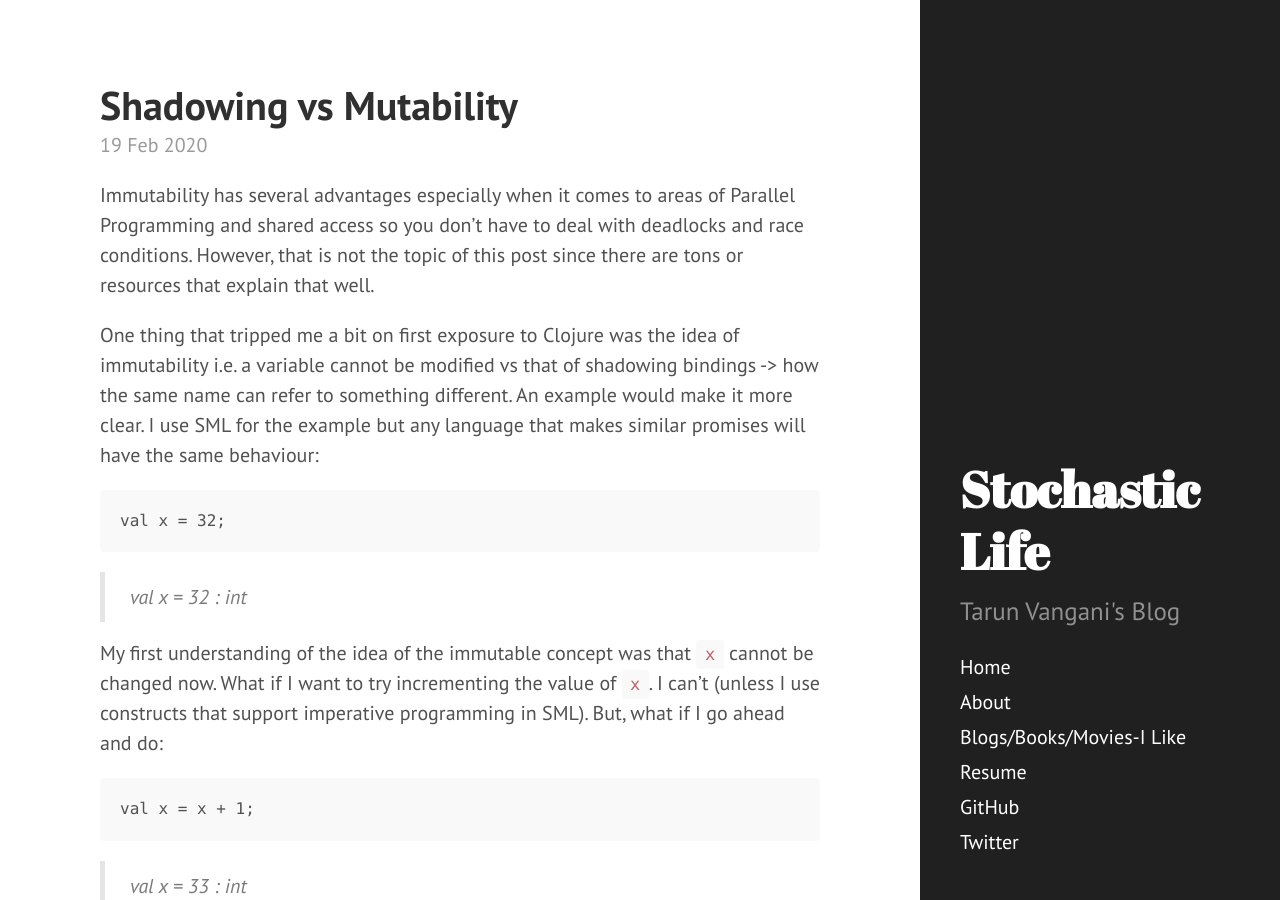
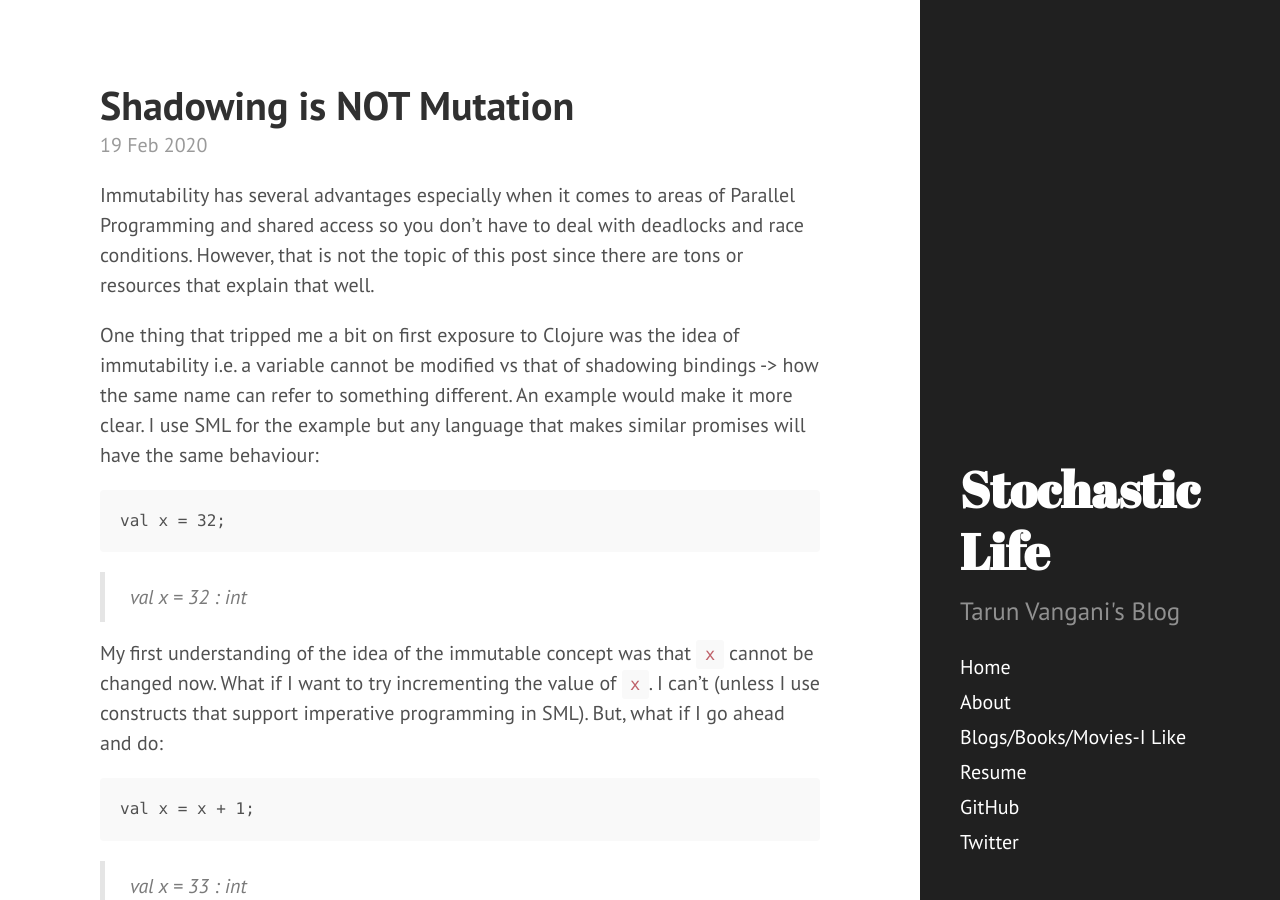
Before and after one commit to reachtarunhere/reachtarunhere.github.io, a Jekyll site: the page built from _posts/blog/2020-02-19-shadowing-vs-mutability.md, in a window 1280 px wide and 900 px high. Built offline with Jekyll 4.4.1, drawn with Linux system fonts in a browser that asks for light colours; comment, search, counter and statistics services are not loaded.

Commit message:
changed to more appropritate title

```diff
--- a/_posts/blog/2020-02-19-shadowing-vs-mutability.md
+++ b/_posts/blog/2020-02-19-shadowing-vs-mutability.md
@@ -1,6 +1,6 @@
 ---
 layout: post
-title: Shadowing vs Mutability
+title: Shadowing is NOT Mutation
 comments: true
 ---
 
```
